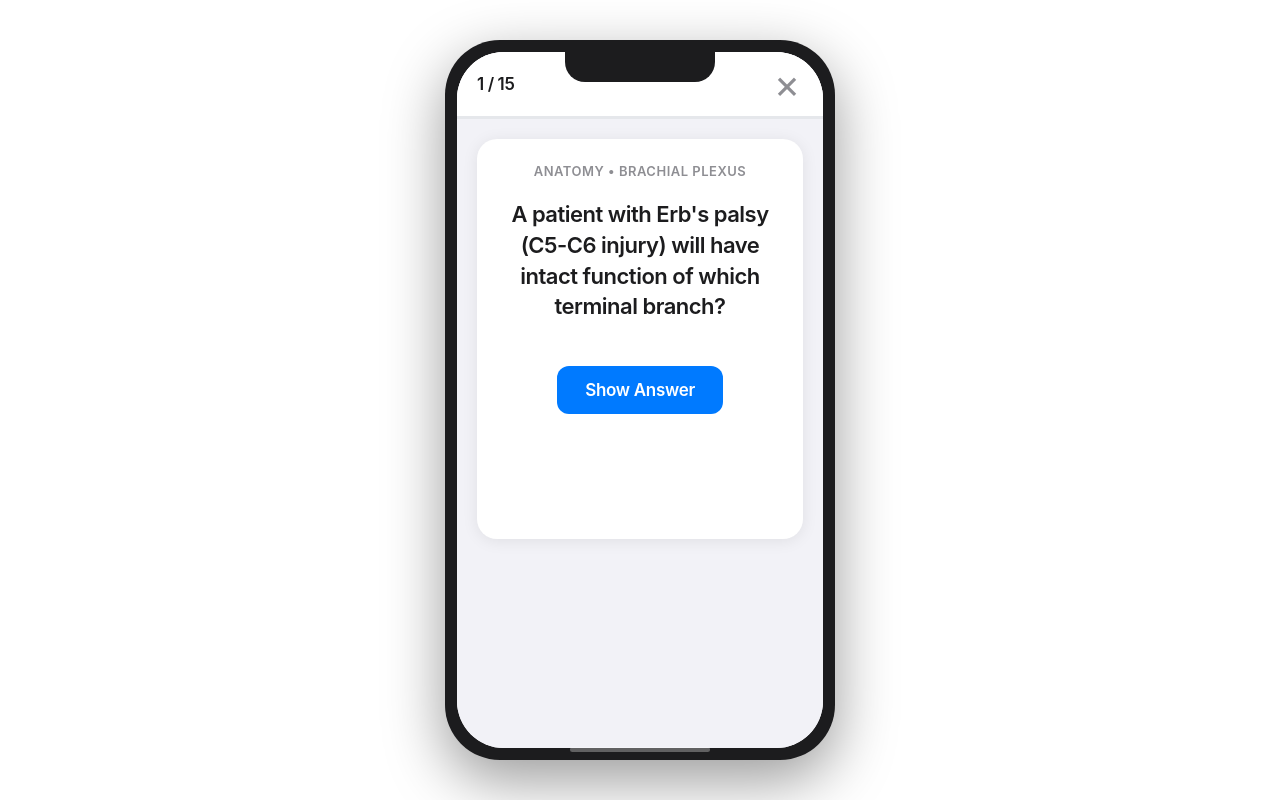
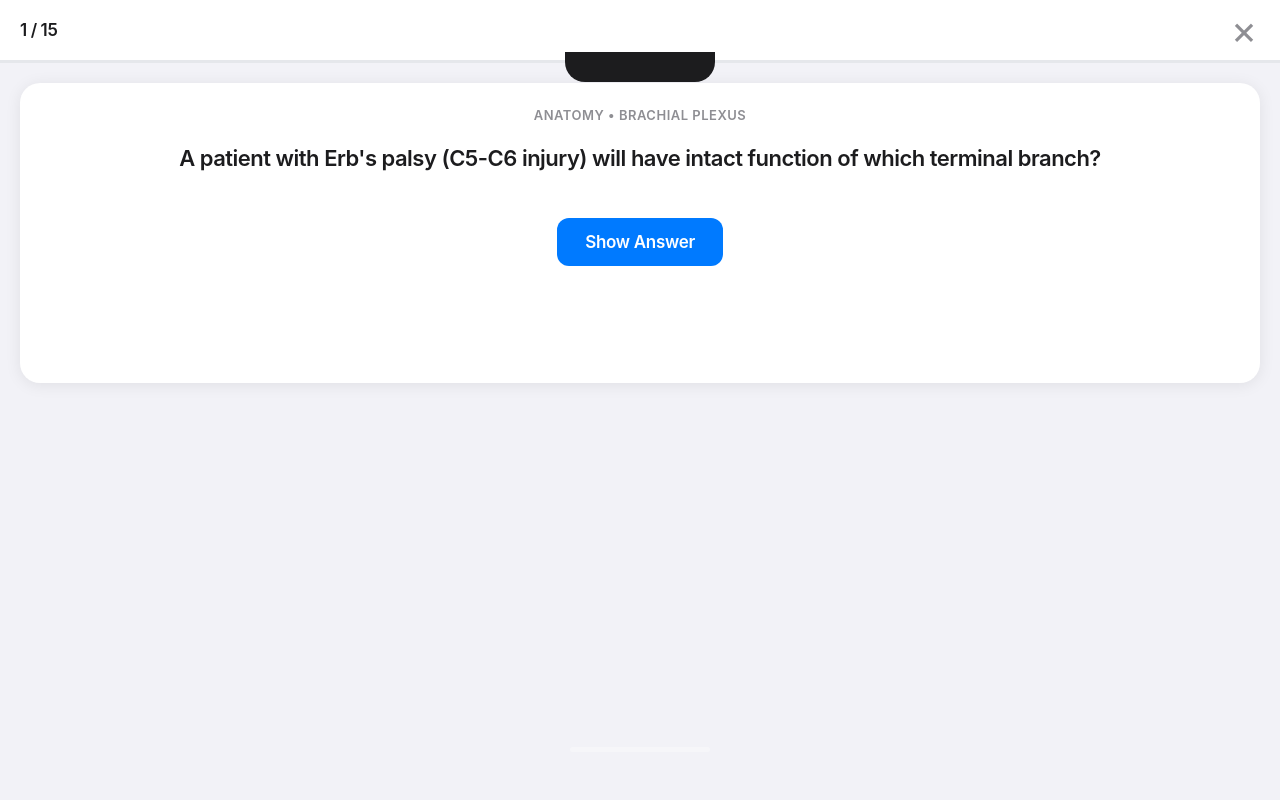
Before and after one commit to kush-a26/neet-pg-flashcards, a React (Vite) app: page / in a window 1280 px wide. Both pictures are taken after a click on the button "Start Review". Built offline with nearby package versions, Linux system fonts and the light colour scheme.

Commit message:
Refactor FlashcardSession styles for better layout

```diff
--- a/src/components/FlashcardSession.css
+++ b/src/components/FlashcardSession.css
@@ -1,9 +1,15 @@
 .session-container {
-  height: 100%;
+  width: 100%;
+  height: 100vh;
+  height: 100dvh; /* Dynamic viewport height for mobile */
   background: #F2F2F7;
   display: flex;
   flex-direction: column;
-  position: relative;
+  position: fixed;
+  top: 0;
+  left: 0;
+  right: 0;
+  bottom: 0;
   overflow: hidden;
 }
 
@@ -13,8 +19,10 @@
   align-items: center;
   padding: 16px 20px;
   background: white;
-  min-height: 60px;
+  height: 60px;
   flex-shrink: 0;
+  position: relative;
+  z-index: 20;
 }
 
 .card-counter {
@@ -38,6 +46,7 @@
   line-height: 1;
   padding: 0;
   transition: transform 0.2s;
+  -webkit-tap-highlight-color: transparent;
 }
 
 .close-btn:active {
@@ -48,6 +57,8 @@
   height: 3px;
   background: #E5E7EB;
   flex-shrink: 0;
+  position: relative;
+  z-index: 20;
 }
 
 .progress-bar {
@@ -57,22 +68,22 @@
 
 .flashcard-container {
   flex: 1;
-  padding: 20px 20px 0 20px;
+  padding: 20px;
   overflow-y: auto;
   overflow-x: hidden;
   -webkit-overflow-scrolling: touch;
   min-height: 0;
+  padding-bottom: 180px;
+  position: relative;
 }
 
 .flashcard {
   background: white;
   border-radius: 20px;
   padding: 24px;
-  min-height: 400px;
-  max-height: calc(100vh - 280px);
+  min-height: 300px;
   box-shadow: 0 2px 16px rgba(0, 0, 0, 0.08);
   transition: background 0.3s ease;
-  margin-bottom: 20px;
 }
 
 .flashcard.flipped {
@@ -125,6 +136,7 @@
   margin-top: 24px;
   transition: all 0.2s;
   letter-spacing: -0.3px;
+  -webkit-tap-highlight-color: transparent;
 }
 
 .flip-button:active {
@@ -176,7 +188,7 @@
 }
 
 .response-section {
-  position: absolute;
+  position: fixed;
   bottom: 0;
   left: 0;
   right: 0;
@@ -184,7 +196,7 @@
   border-radius: 16px 16px 0 0;
   padding: 20px;
   box-shadow: 0 -4px 12px rgba(0, 0, 0, 0.1);
-  z-index: 10;
+  z-index: 30;
   flex-shrink: 0;
 }
 
@@ -212,6 +224,7 @@
   transition: all 0.2s;
   letter-spacing: -0.3px;
   border: none;
+  -webkit-tap-highlight-color: transparent;
 }
 
 .response-btn.no {
@@ -246,3 +259,10 @@
   color: white;
   transform: scale(0.96);
 }
+
+/* Fix for mobile Safari address bar */
+@supports (-webkit-touch-callout: none) {
+  .session-container {
+    height: -webkit-fill-available;
+  }
+}
```
